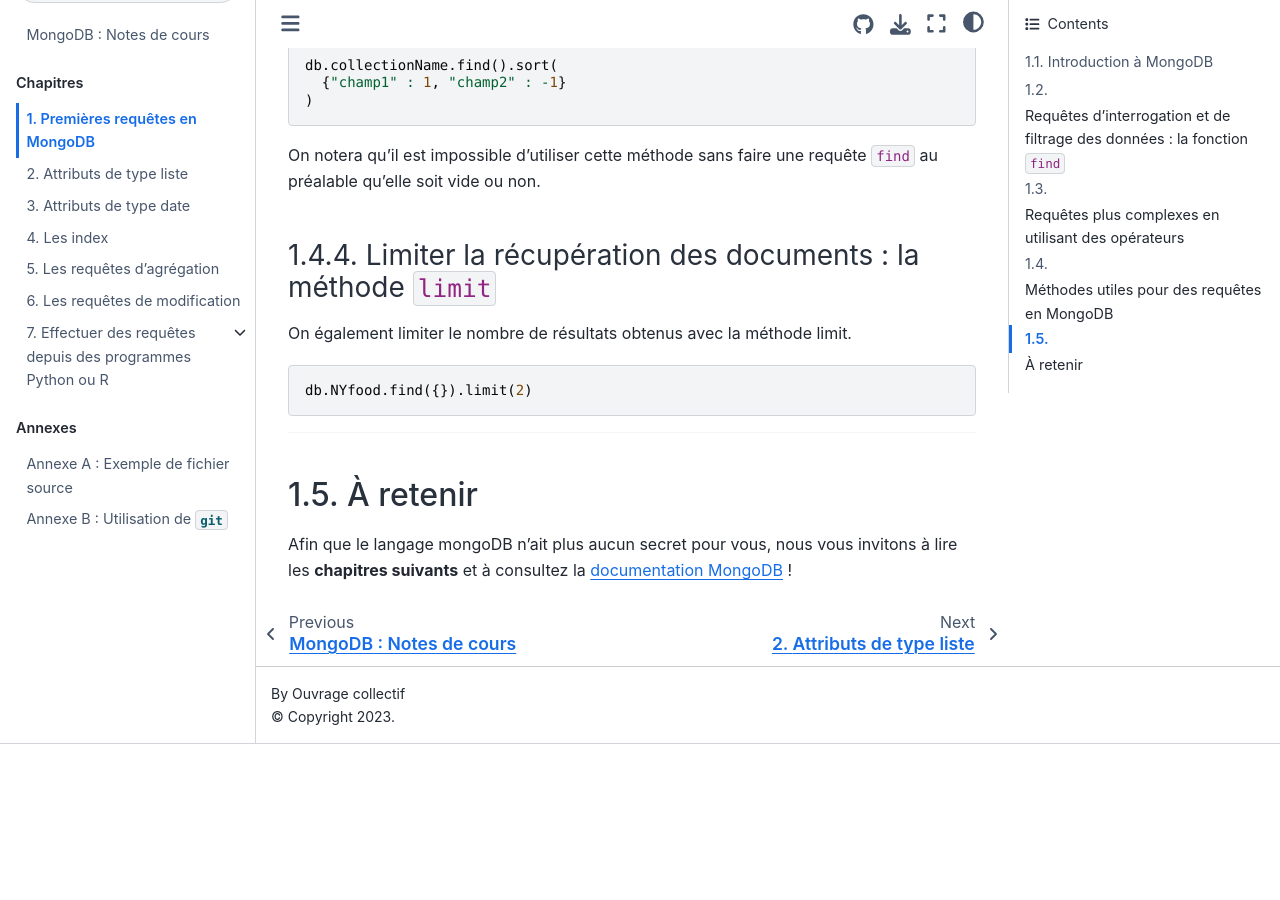
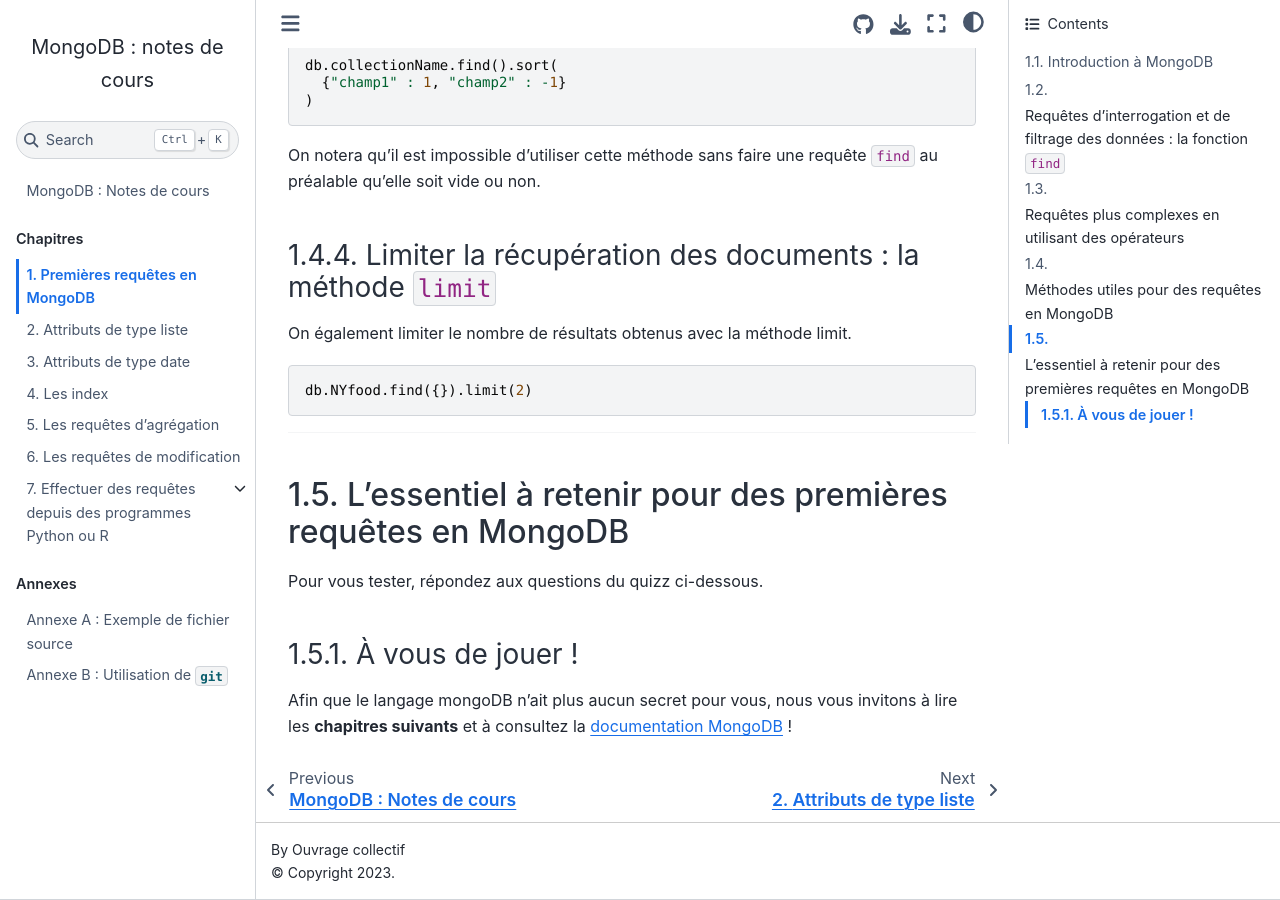
Before and after one commit to rtavenar/mongo_book, a Jupyter Book: the page built from content/01_find.md, in a window 1280 px wide and 900 px high, scrolled down 7859 px. Built offline with Jupyter Book 1.0.4 settings and Sphinx 7.4.7 and the Sphinx Book theme 1.1.4, drawn with Linux system fonts in a browser that asks for light colours; before the commit the page ends 8603 px from its top, so only the background shows below that.

Commit message:
Update 01_find.md

```diff
--- a/content/01_find.md
+++ b/content/01_find.md
@@ -383,10 +383,12 @@
 
 ---
 
-## <a id="resume"></a> À retenir
+## <a id="resume"></a> L'essentiel à retenir pour des premières requêtes en MongoDB
 
 
+Pour vous tester, répondez aux questions du quizz ci-dessous.
 
+### À vous de jouer !
 
 
 
```
